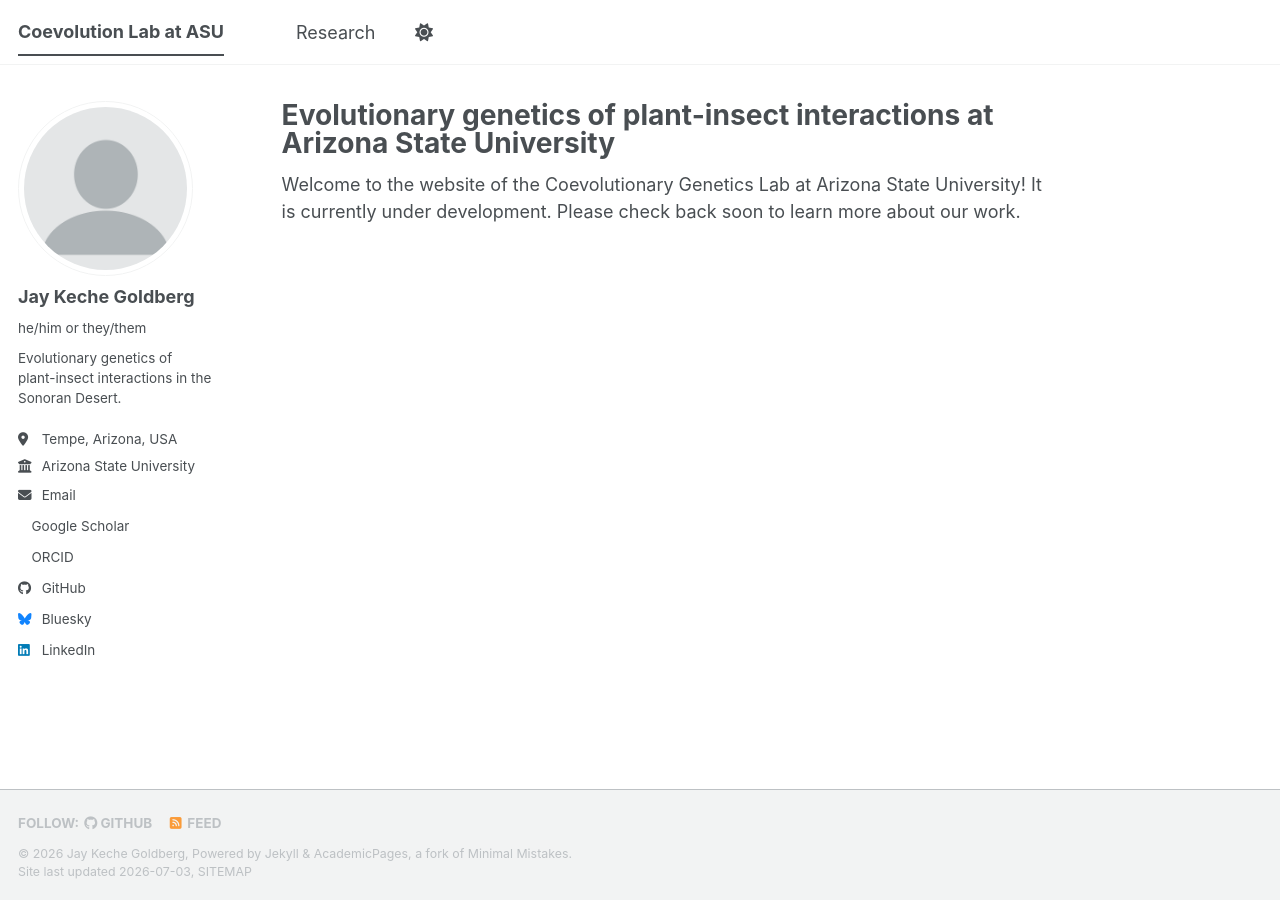
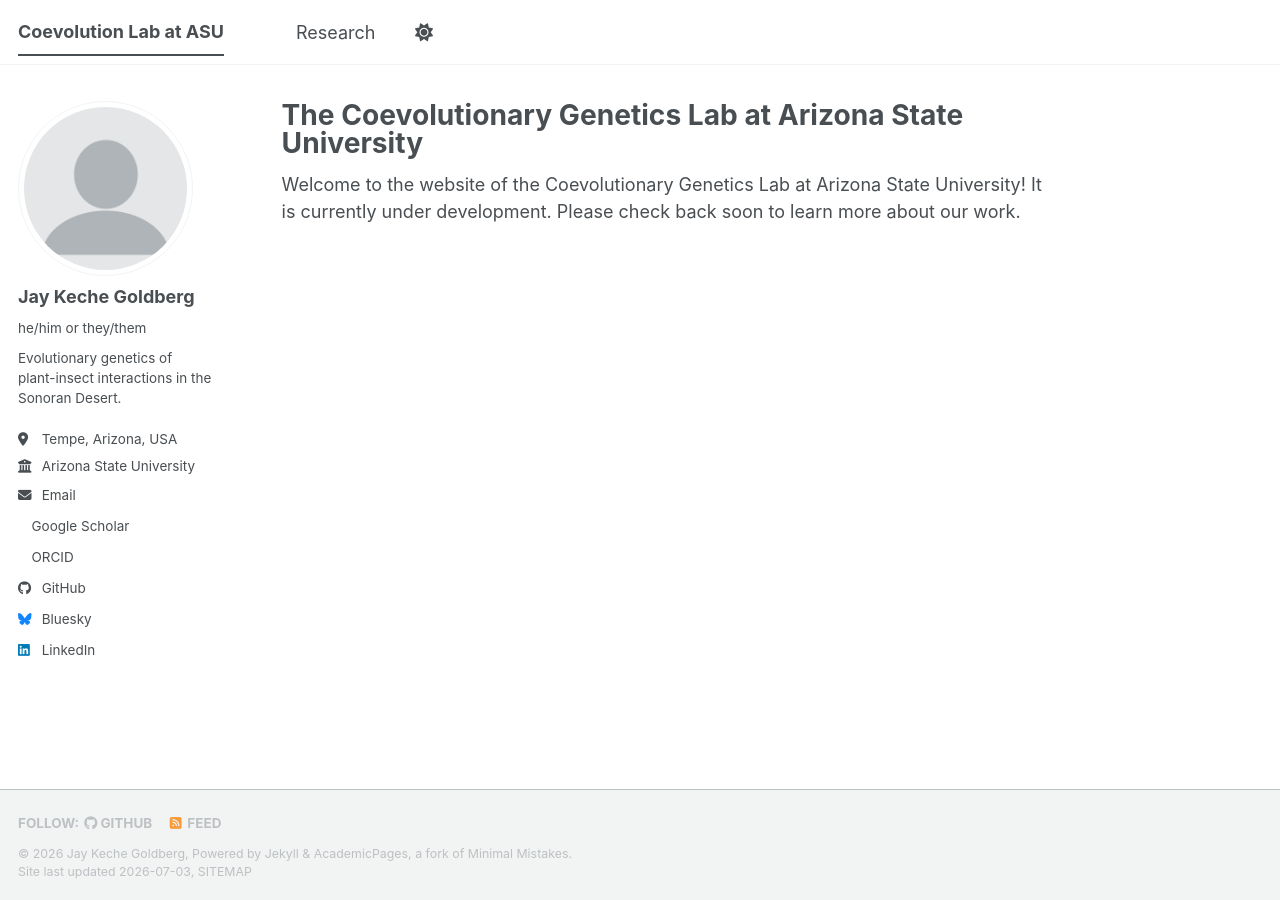
Before and after one commit to caterpillar-coevolution/jaykgoldberg.github.io, a Jekyll site: the page built from _pages/about.md, in a window 1280 px wide. Built offline with Jekyll 4.4.1, drawn with Linux system fonts in a browser that asks for light colours; a style sheet for code colours, icons or effects is not loaded.

Commit message:
Update title of about page

```diff
--- a/_pages/about.md
+++ b/_pages/about.md
@@ -1,6 +1,6 @@
 ---
 permalink: /
-title: "Evolutionary genetics of plant-insect interactions at Arizona State University"
+title: "The Coevolutionary Genetics Lab at Arizona State University"
 author_profile: true
 redirect_from:
   - /about/
```
